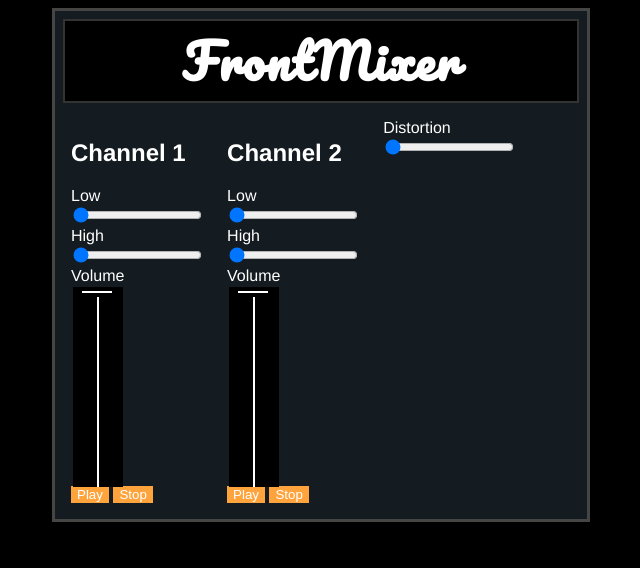
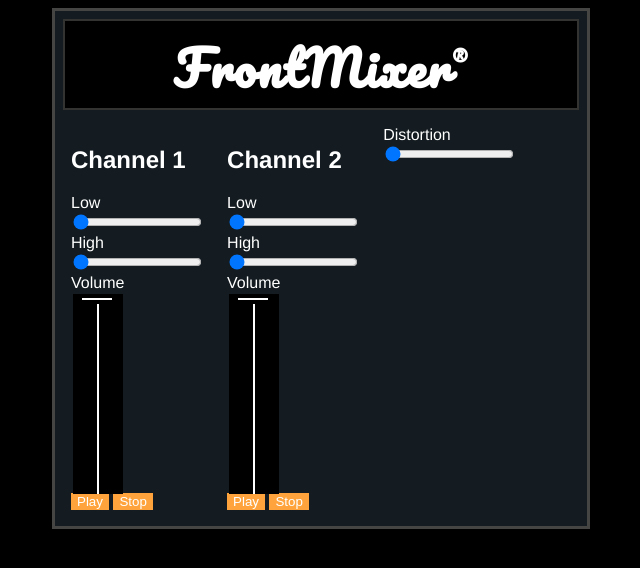
Before and after one commit to thomasmiddeldorp/FrontMixer, a plain HTML site: page index.html in a window 1280 px wide. Shown: the whole page, without its empty margins (319-959 px from the left). Drawn offline with Linux system fonts and the light colour scheme.

Commit message:
trademark!

```diff
--- a/index.html
+++ b/index.html
@@ -8,7 +8,7 @@
 	</head>
 	<body>
   <div class="device">
-		<h1 class="brand">FrontMixer</h1>
+		<h1 class="brand">FrontMixer<span class="copyright">&reg;</span></h1>
 		<form>
 			<div class="mixer">
 				<section class="mixer-channel">
--- a/styles/style.css
+++ b/styles/style.css
@@ -23,6 +23,10 @@ body {
 	letter-spacing: 2px;
 	font-size: 3rem;
 	line-height: 3rem;
+}
+.device .brand .copyright {
+	font-size: 1.5rem;
+	vertical-align: super;
 }
 
 .device .mixer {
```
